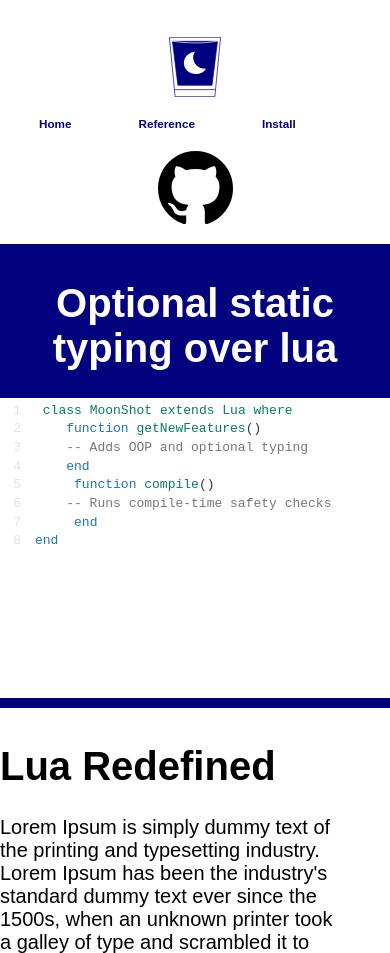
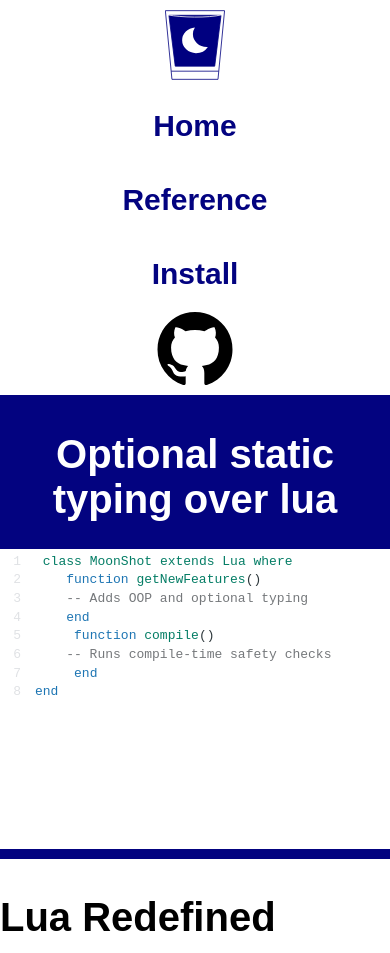
Before and after one commit to lugocorp/moonshot, a plain HTML site: page index.html in a window 390 px wide. Shown: the top 953 px of the page. Drawn offline with Linux system fonts and the light colour scheme.

Commit message:
Cleaned up the navigation bar

```diff
--- a/index.html
+++ b/index.html
@@ -1,4 +1,4 @@
-git<!DOCTYPE html>
+<!DOCTYPE html>
 <html lang="en">
   <head>
     <meta charset="UTF-8" />
--- a/style.css
+++ b/style.css
@@ -1,24 +1,24 @@
 /* CSS variables for colors  */
 :root {
+  --text-color: #030380;
+  --white-text: #ffffff;
+  --dark-text: #000000;
   --white: #ffffff;
   --blue: #030380;
-  --text-color: #030380;
-  --dark-text: black;
-  --white-text: #ffffff;
 }
 
 body {
   font-family: sans-serif;
+  color: var(--white);
   overflow-x: hidden;
   margin: 0px;
   padding: 0;
-  color: var(--white);
 }
 
 /* Navigation */
 .navigation {
-  grid-template-columns: 10% 70% 20%;
-  padding: 19px;
+  grid-template-columns: 90px calc(100% - 180px) 90px;
+  padding: 5px 19px;
   display: grid;
 }
 
@@ -28,16 +28,20 @@ body {
 
 .navigation .right-side img {
   cursor: pointer;
+  width: 80px;
+}
+
+.navigation .left-side img {
+  height: 80px;
 }
 
 .navigation .center a {
+  text-decoration: none;
+  display: inline-block;
   color: var(--blue);
-  display: inline;
-  text-decoration: none;
   font-weight: bold;
-  font-size: 1.5vw;
+  font-size: 30px;
   padding: 20px;
-  align-items: center;
 }
 
 .navigation .center a:hover {
@@ -46,22 +50,12 @@ body {
 
 @media only screen and (max-width: 1000px) {
   .navigation > .left-side,
-  .navigation > .right-side {
+  .navigation > .right-side,
+  .navigation > .center {
     text-align: center;
   }
-  .navigation .left-side * {
+  .navigation .center a {
     display: block;
-  }
-  .navigation .left-side img {
-    transform: translateX(-50%);
-    position: relative;
-    left: 50%;
-  }
-  .navigation .center a {
-    font-size: 3vw;
-    text-align: center;
-    display: inline-block;
-    padding-right: 42.5px;
   }
   .navigation {
     grid-template-columns: 100%;
```
